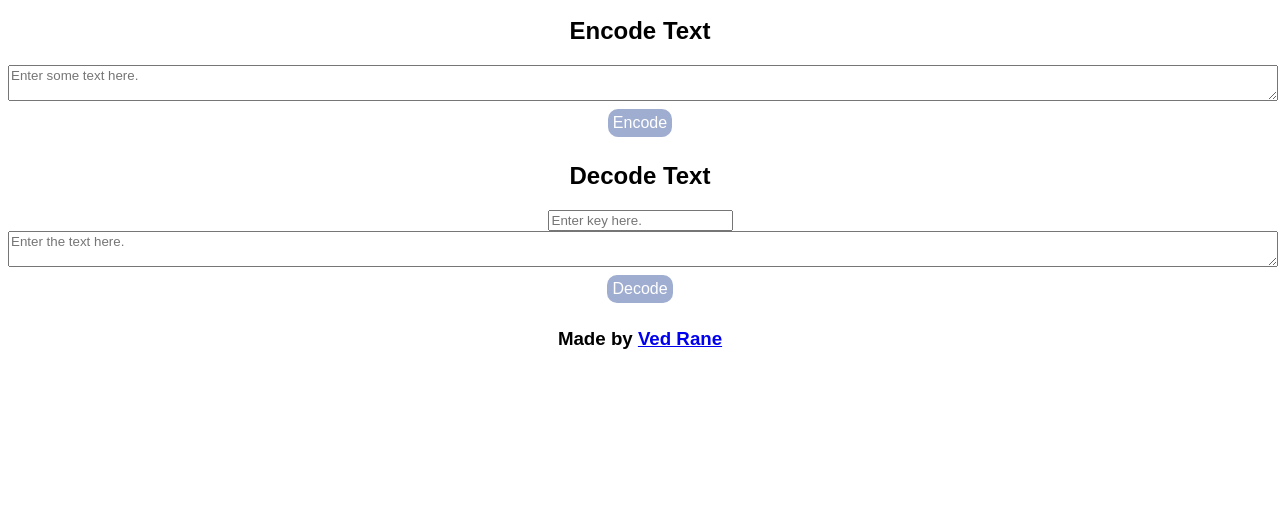
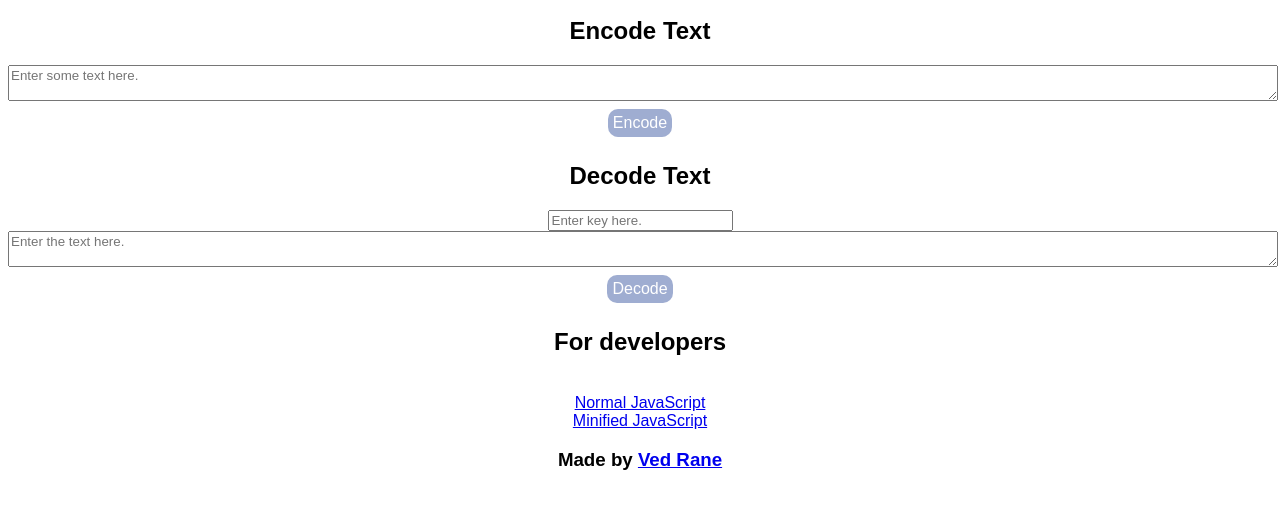
Before and after one commit to zzzshift/zzzshift.github.io, a plain HTML site: page index.html in a window 1280 px wide. Shown: the part 119-628 px from the top of the page. Drawn offline with Linux system fonts and the light colour scheme; a web font is replaced by a local one.

Commit message:
Update index.html

```diff
--- a/index.html
+++ b/index.html
@@ -40,6 +40,9 @@
     <h4 id="dTextTitle"></h4>
     <p id="dText"></p>
   </div>
+    <h2>For developers</h2><br>
+    <a href="/cdn/zzzshift.js">Normal JavaScript</a><br>
+    <a href="/cdn/zzzshift.min.js">Minified JavaScript</a>
     <h3>Made by <a href="vedrane.com">Ved Rane</a></h3>
   </body>
 </html>
```
